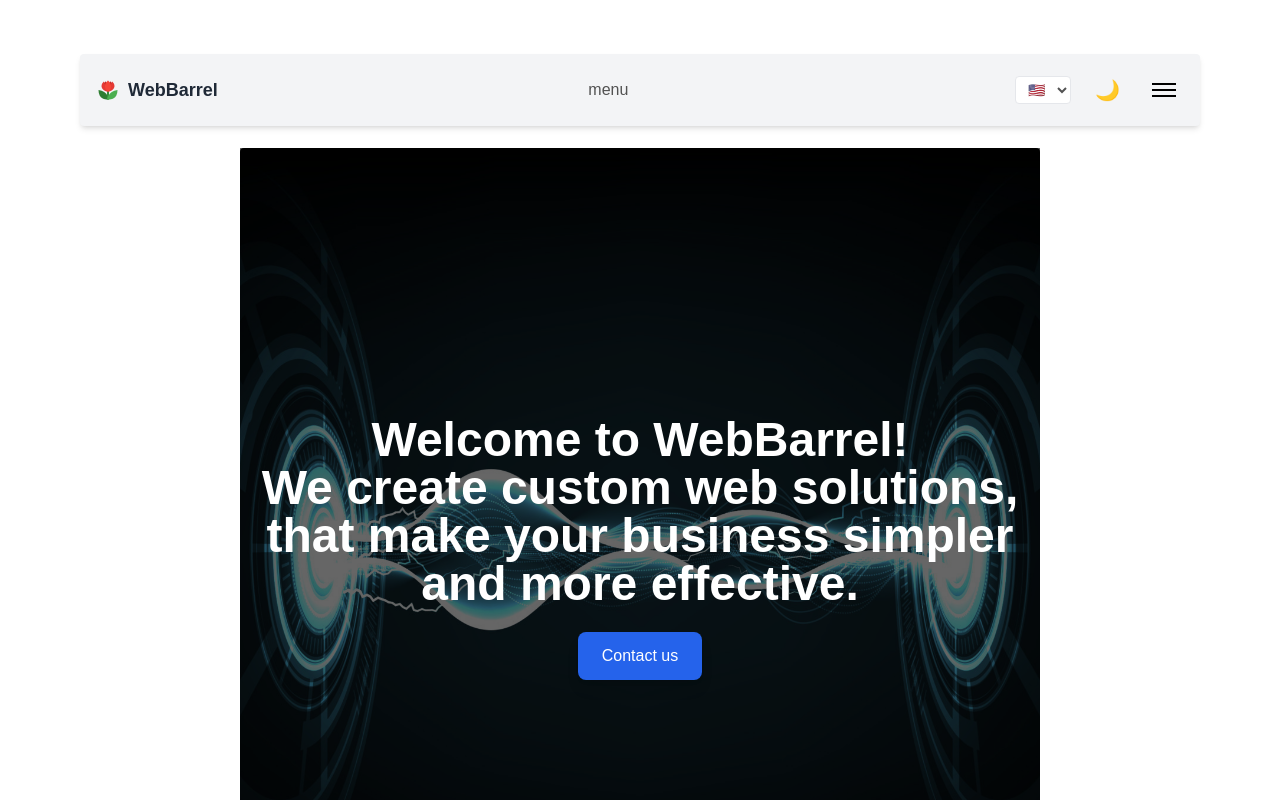
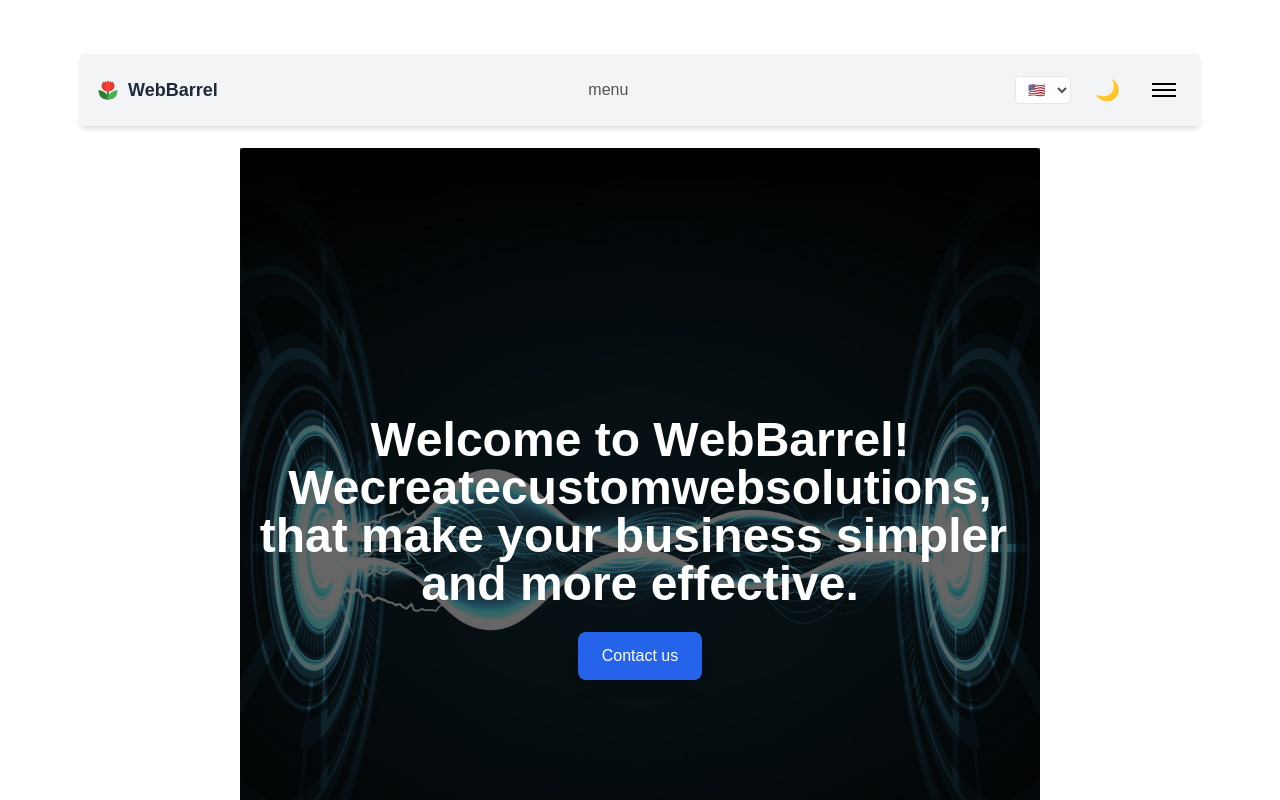
Before and after one commit to wordisstuff/resume, a Next.js app: page / in a window 1280 px wide. Shown: the top 800 px of the page. Built offline with nearby package versions, Linux system fonts and the light colour scheme.

Commit message:
hero scater text

```diff
--- a/src/app/components/hero/hero.tsx
+++ b/src/app/components/hero/hero.tsx
@@ -3,6 +3,7 @@ import React from 'react';
 import { motion } from 'framer-motion';
 import Link from 'next/link';
 import { useTranslation } from 'react-i18next';
+import ScatterText from '../scatterText';
 
 export default function HeroSection() {
     const { t } = useTranslation();
@@ -21,11 +22,11 @@ export default function HeroSection() {
                 transition={{ duration: 1 }}
             >
                 <h1 className="text-3xl sm:text-5xl font-bold leading-tight mb-6">
-                    {t('welcome.title')}
+                    <ScatterText text={t('welcome.title')} type="letter" />
                     <br className="hidden sm:block" />
-                    {t('welcome.title2')}
+                    <ScatterText text={t('welcome.title2')} type="word" />
                     <br className="hidden sm:block" />
-                    {t('welcome.title3')}
+                    <ScatterText text={t('welcome.title3')} type="letter" />
                 </h1>
 
                 <Link
--- /dev/null
+++ b/src/app/components/scatterText.tsx
@@ -0,0 +1,53 @@
+'use client';
+import { motion } from 'framer-motion';
+import React from 'react';
+
+interface ScatterTextProps {
+    text: string;
+    type?: 'letter' | 'word';
+    delay?: number;
+}
+
+export default function ScatterText({
+    text,
+    type = 'letter',
+    delay = 0,
+}: ScatterTextProps) {
+    const elements = type === 'word' ? text.split(' ') : text.split('');
+
+    return (
+        <div className="inline-block overflow-visible">
+            {elements.map((item, index) => {
+                const randomX = Math.random() * 100 - 50; // між -50 і 50
+                const randomY = Math.random() * 100 - 50;
+                const randomRotate = Math.random() * 60 - 30; // -30° до +30°
+
+                return (
+                    <motion.span
+                        key={index}
+                        initial={{
+                            opacity: 0,
+                            x: randomX,
+                            y: randomY,
+                            rotate: randomRotate,
+                        }}
+                        animate={{
+                            opacity: 1,
+                            x: 0,
+                            y: 0,
+                            rotate: 0,
+                        }}
+                        transition={{
+                            duration: 0.6,
+                            delay: delay + index * 0.04,
+                            ease: 'easeOut',
+                        }}
+                        className="inline-block"
+                    >
+                        {item === ' ' ? '\u00A0' : item}
+                    </motion.span>
+                );
+            })}
+        </div>
+    );
+}
--- a/src/app/page.tsx
+++ b/src/app/page.tsx
@@ -4,6 +4,7 @@ import Header from './components/header/header';
 import './i18n/config.js';
 import HeroSection from './components/hero/hero';
 import { MotionList } from './components/motionList';
+import ScatterText from './components/scatterText';
 
 // import { headers } from 'next/headers';
 
@@ -15,6 +16,10 @@ export default function Home() {
             <header className="container">
                 <Header>{t('header.menu')}</Header>
             </header>
+            <ScatterText
+                text="WebBarrel — рішення для вашого бізнесу"
+                type="letter"
+            />
             <MotionList>
                 <div className="p-6 bg-white dark:bg-gray-800 rounded shadow">
                     Сервіс 1
```
